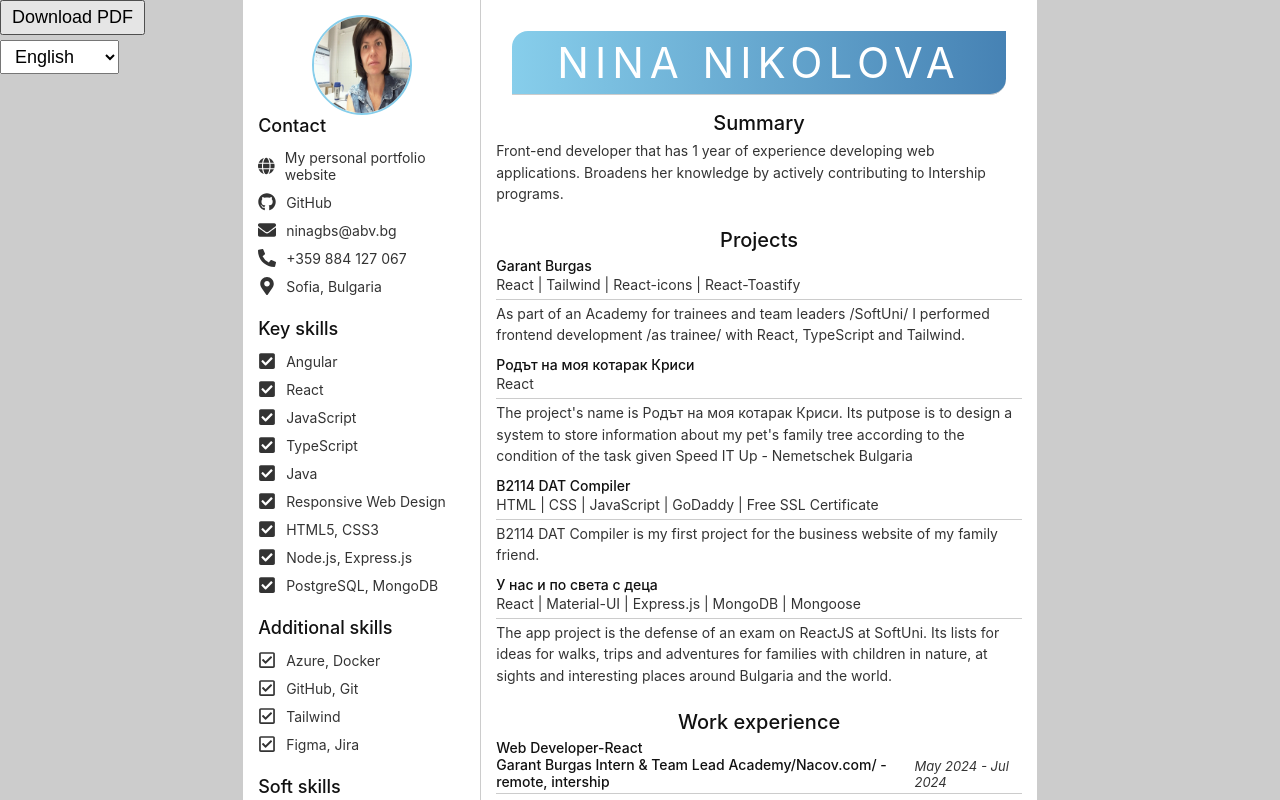
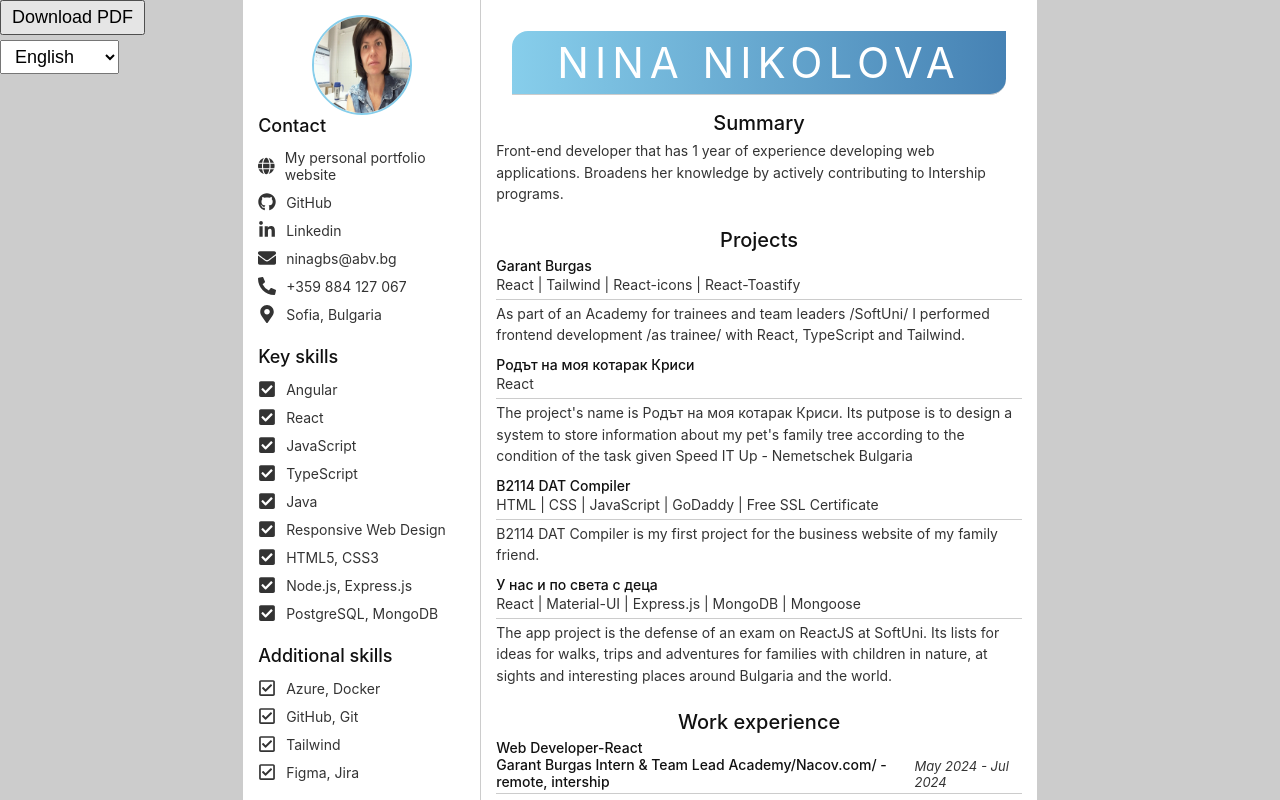
Before and after one commit to NinaNikolova/resume, a React (Create React App) app: page / in a window 1280 px wide. Shown: the top 800 px of the page. Built offline with nearby package versions, Linux system fonts and the light colour scheme.

Commit message:
added linkedin link

```diff
--- a/src/data/bulgarian.js
+++ b/src/data/bulgarian.js
@@ -5,6 +5,7 @@ import {
   FaEnvelope,
   FaPhoneAlt,
   FaMapMarkerAlt,
+  FaLinkedinIn,
 
   // Interests
 
@@ -47,6 +48,11 @@ import {
         text: 'GitHub',
         url: 'https://github.com/NinaNikolova',
         icon: <FaGithub />,
+      },
+      {
+        text: 'Linkedin',
+        url: 'https://www.linkedin.com/in/nina-nikolova-0b2843147',
+        icon: <FaLinkedinIn />,
       },
       {
         text: 'ninagbs@abv.bg',
@@ -230,7 +236,7 @@ import {
       {
         name: 'Java OOP-Feb 2024',
         provider: 'Software University',
-          url:'https://softuni.bg/certificates/details/211065/3ca50784'
+        url: 'https://softuni.bg/certificates/details/211065/3ca50784'
       },
       {
         name: 'PostgreSQL',
--- a/src/data/english.js
+++ b/src/data/english.js
@@ -5,7 +5,7 @@ import {
   FaEnvelope,
   FaPhoneAlt,
   FaMapMarkerAlt,
-
+  FaLinkedinIn,
   // Interests
 
   FaReact,
@@ -48,6 +48,11 @@ import {
         text: 'GitHub',
         url: 'https://github.com/NinaNikolova',
         icon: <FaGithub />,
+      },
+      {
+        text: 'Linkedin',
+        url: 'https://www.linkedin.com/in/nina-nikolova-0b2843147',
+        icon: <FaLinkedinIn />,
       },
       {
         text: 'ninagbs@abv.bg',
@@ -231,7 +236,7 @@ import {
       {
         name: 'Java OOP-Feb 2024',
         provider: 'Software University',
-          url:'https://softuni.bg/certificates/details/211065/3ca50784'
+        url: 'https://softuni.bg/certificates/details/211065/3ca50784'
       },
       {
         name: 'PostgreSQL',
```
Lines whose indentation alone changed are shown as unchanged.
